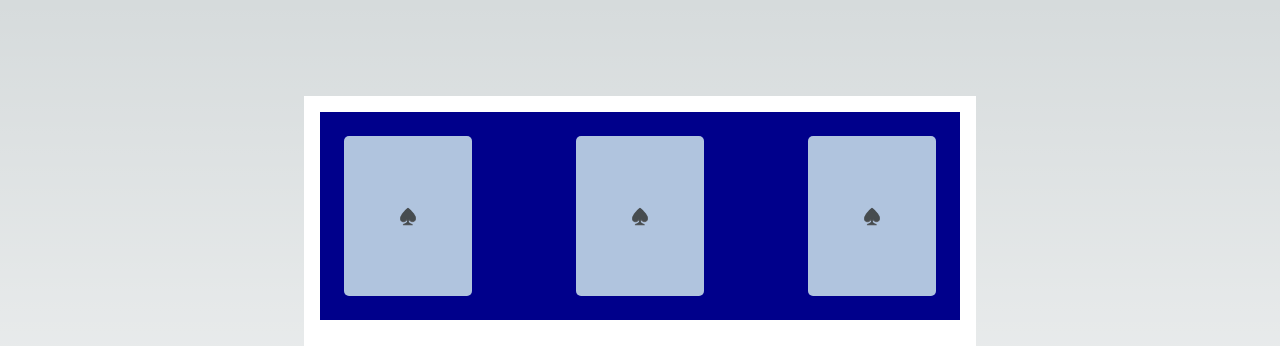
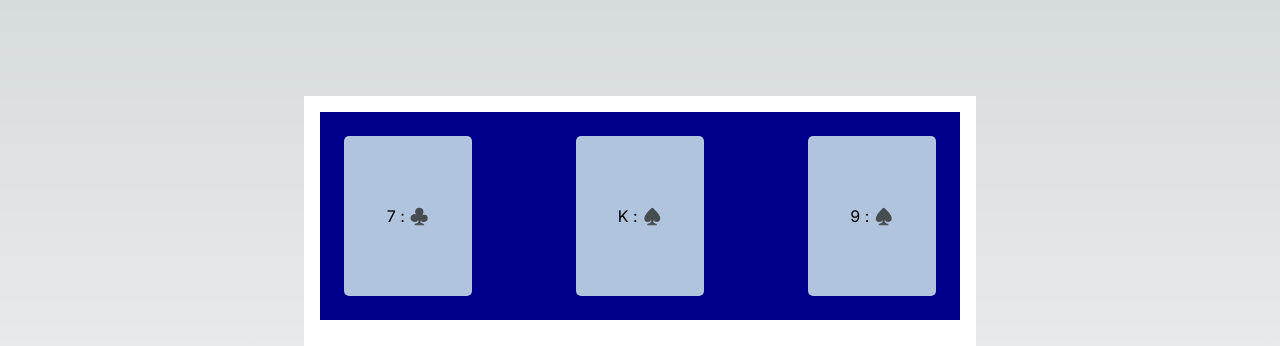
Before and after one commit to Jaybird9er/InBetweenToGo, a Next.js app: page / in a window 1280 px wide. Shown: the top 346 px of the page. Built offline with nearby package versions, Linux system fonts and the light colour scheme.

Commit message:
day's commit
cleaned up buildDeck function, added props for card faces

```diff
--- a/app/page.tsx
+++ b/app/page.tsx
@@ -13,7 +13,6 @@ import styles from "./page.module.css";
             • IncreaseBet
             • DecreaseBet
           • PlayDeal
-
 
  ~ State Determinants ~
   • Not state
@@ -35,27 +34,36 @@ import styles from "./page.module.css";
 function GameBoard() {
   return (
     <section className={styles.Gameboard}>
-      <CardGutter />
+      <CardGutter nextDeck={nextDeck} />
       <Pot />
       <ButtonPanel />
     </section>
   );
 }
+interface DeckProps {
+  value: number,
+  symbol: string,
+  label: string,
+  color: string
+}
 
-function CardGutter() {
+function CardGutter({ nextDeck }: any) {
   return (
     <section className={styles.Card_Gutter}>
-      <Card />
-      <Card />
-      <Card />
+      <Card nextDeck={nextDeck[nextDeck.length - 3]}/>
+      <Card nextDeck={nextDeck[nextDeck.length - 1]}/>
+      <Card nextDeck={nextDeck[nextDeck.length - 2]}/>
     </section>
   );
 }
 
-function Card() {
+
+function Card({ nextDeck }: any) {
   return (
     <div className={styles.Card}>
-      ♠️
+      <span style={{color: nextDeck.color}}>{nextDeck.label}</span>
+      &nbsp;:&nbsp;
+      <span style={{color: nextDeck.color}}>{nextDeck.symbol}</span>
     </div>
   );
 }
@@ -140,41 +148,54 @@ const testDeck = [
 
 testDeck.push({value: 8, symbol: "♠️"});
 
-const deck = () => {
+const buildDeck = () => {
   const makeDeck = [];
+  const suitsArr = ["♠️", "♥️", "♣️", "♦️"];
+  const labelsArr = ["2", "3", "4", "5", "6", "7", "8", "9", "10", "J", "Q", "K", "A"]
+  let suit = "";
+  let shade = "";
+
+  // The first loop sets the suit and color
   for (let i = 0; i < 4; i++) {
-    let suit = "";
-    let shade = "";
-    if (i === 0) {
-      suit = "♠️"
-      shade = "black"
-    } else if (i === 1) {
-      suit = "♣️"
-      shade = "black"
-    } else if (i === 2) {
-      suit = "♥️"
-      shade = "red"
-    } else if (i === 3) {
-      suit = "♦️"
-      shade = "red"
-    }
-    for (let i = 2; i < 15; i++) {
-      if (i < 11) {
-        makeDeck.push({rank: i, symbol: suit, value: i.toString(), color: shade})
-      } else if (i === 11) {
-        makeDeck.push({rank: i, symbol: suit, value: "J", color: shade})
-      } else if (i === 12){
-        makeDeck.push({rank: i, symbol: suit, value: "Q", color: shade})
-      } else if (i === 13){
-        makeDeck.push({rank: i, symbol: suit, value: "K", color: shade})
-      } else {
-        makeDeck.push({rank: i, symbol: suit, value: "A", color: shade})
-      }
+    suit = suitsArr[i];
+    shade = i % 2 === 0 ? "black" : "red";
+
+    // The 2nd loop sets the values and labels, and then pushes each object to makeDeck
+    for (let n = 2; n < 15; n++) {
+      makeDeck.push({value: n, symbol: suit, label: labelsArr[n - 2], color: shade})
     }
   }
 
   return makeDeck;
 }
+
+function shuffle(deckArr: any[]) {
+  let currentDeck = deckArr.length;
+  // While there remain elements to shuffle...
+  while (currentDeck != 0) {
+
+    // Pick a remaining element...
+    let shuffleDeck = Math.floor(Math.random() * currentDeck);
+    currentDeck--;
+
+    // And swap it with the current element.
+    [deckArr[currentDeck], deckArr[shuffleDeck]] = [deckArr[shuffleDeck], deckArr[currentDeck]];
+
+  }
+  return deckArr;
+}
+
+let nextDeck = buildDeck().slice();
+// can pop
+nextDeck.pop()
+nextDeck.pop()
+nextDeck.pop()
+nextDeck.pop()
+nextDeck.pop()
+nextDeck.pop()
+// Can reset nextDeck
+// nextDeck = buildDeck().slice();
+nextDeck = shuffle(nextDeck);
 
 
 export default function Home() {
@@ -185,9 +206,17 @@ export default function Home() {
   console.log(testDeck[6]);
   console.log(testDeck[5]);
   console.log(testDeck.length);
-  console.log(deck());
-  console.log(deck().length);
-  console.log(deck()[Math.floor(Math.random() * 51)]);
+  console.log(buildDeck());
+  console.log(buildDeck().length);
+  console.log(buildDeck()[Math.floor(Math.random() * 51)]);
+  console.log(shuffle(buildDeck()));
+  // console.log("newdeck" + newDeck(buildDeck()).length);
+  console.log("nextDeck_0: " + nextDeck[33].symbol + "  " + nextDeck[33].label);
+  console.log(buildDeck()[51]);
+  console.log(nextDeck[48]);
+  console.log(buildDeck().length);
+  console.log(nextDeck.length);
+  console.log(nextDeck);
 
   return (
     <main className={styles.main}>
```
